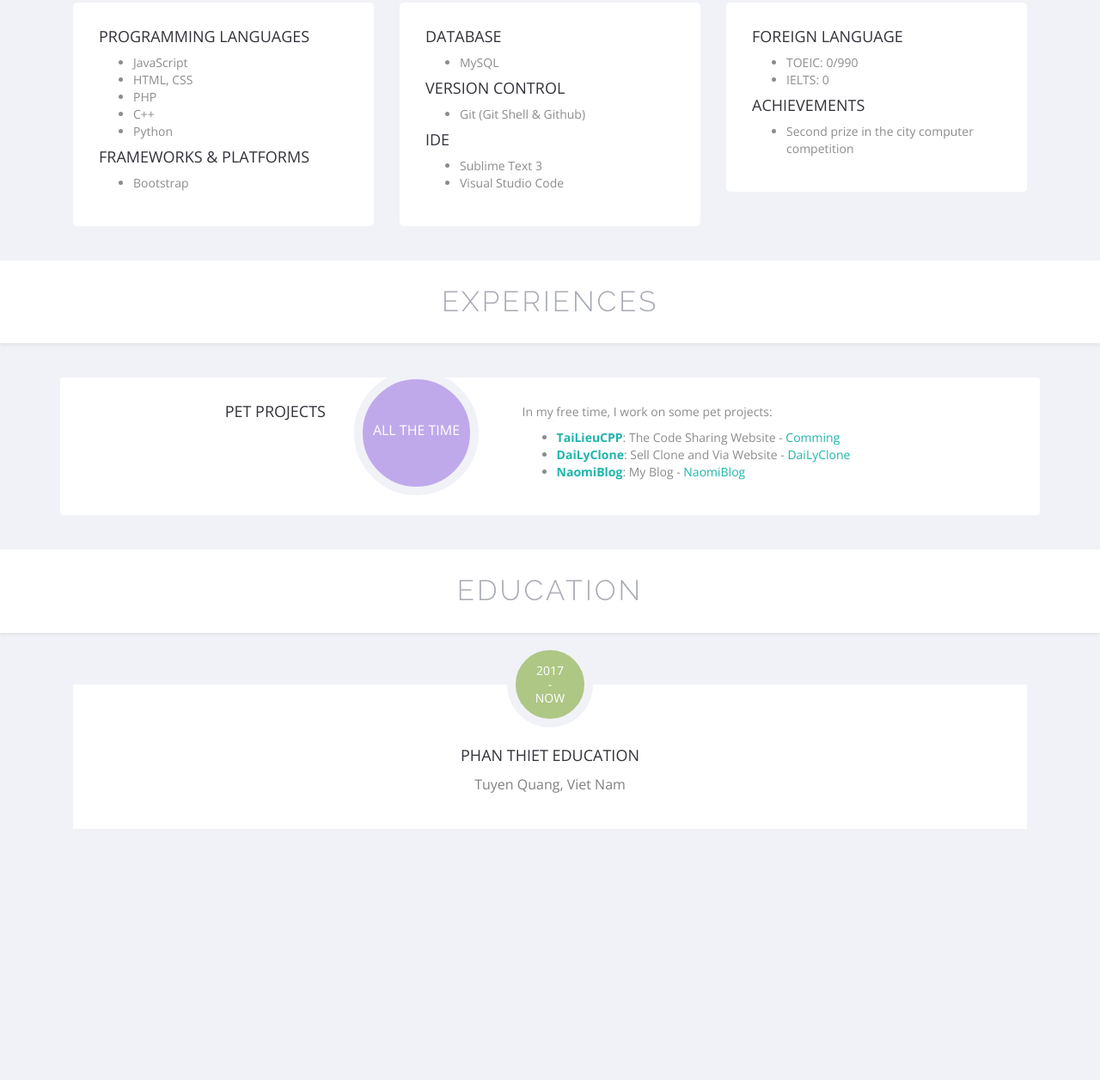
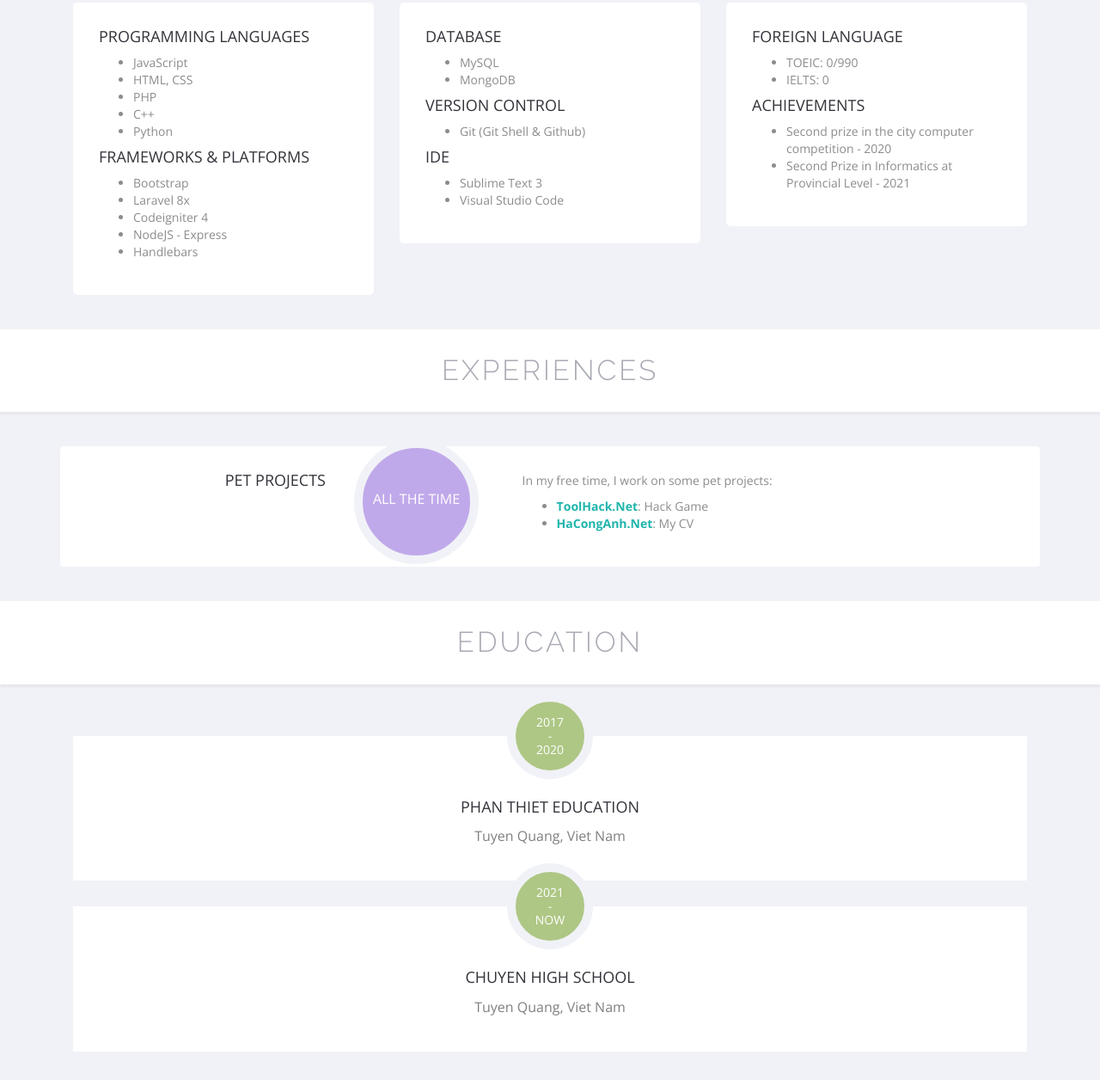
Before and after one commit to Conganhdz/Conganhdz.github.io, a plain HTML site: page index.html in a window 1280 px wide. Shown: the part 1364-2620 px from the top of the page at 86% size. Before the commit the page ends 2398 px from the top, so only its background shows below. Drawn offline with nearby package versions, Linux system fonts and the light colour scheme.

Commit message:
Update index.html

```diff
--- a/index.html
+++ b/index.html
@@ -54,9 +54,9 @@
                             <ul class="social-profiles">
                                 <li class="item"><a href="#" class="fa-linkedin"><span>LinkedIn</span></a></li>
                                 <li class="item"><a href="#" class="fa-stack-overflow"><span>Stack Overflow</span></a></li>
-                                <li class="item"><a href="//naomiblog.jp/" class="fa-wordpress"><span>Blog</span></a></li>
+                                <li class="item"><a href="//blog.haconganh.net/" class="fa-wordpress"><span>Blog</span></a></li>
                                 <li class="item"><a href="https://github.com/conganhdz" class="fa-github"><span>Github</span></a></li>
-                                <li class="item"><a href="https://www.facebook.com/naomi.kaix" class="fa-facebook"><span>Facebook</span></a></li>
+                                <li class="item"><a href="https://www.facebook.com/100046775112050" class="fa-facebook"><span>Facebook</span></a></li>
                             </ul>
                         </div>
                         <!-- /.social-link -->
@@ -132,6 +132,10 @@
                         <h2 class="box-title">Frameworks & platforms</h2>
                         <ul>
                             <li>Bootstrap</li>
+                            <li>Laravel 8x</li>
+                            <li>Codeigniter 4</li>
+                            <li>NodeJS - Express</li>
+                            <li>Handlebars</li>
                         </ul>
                     </div>
                 </div>
@@ -140,6 +144,7 @@
                         <h2 class="box-title">Database</h2>
                         <ul>
                             <li>MySQL</li>
+                            <li>MongoDB</li>
                         </ul>
                         <h2 class="box-title">Version Control</h2>
                         <ul>
@@ -161,8 +166,8 @@
                         </ul>
                         <h2 class="box-title">Achievements</h2>
                         <ul>
-                            <li>
-Second prize in the city computer competition</li>
+                            <li>Second prize in the city computer competition - 2020</li>
+                            <li>Second Prize in Informatics at Provincial Level - 2021</li>
                         </ul>
                     </div>
                 </div>
@@ -193,14 +198,11 @@ Second prize in the city computer competition</li>
                         <div class="comments" data-scroll-reveal="enter from the right after .5s">
                             <p>In my free time, I work on some pet projects: </p>
                             <ul>
-                                <li><a href="#" class="bold">TaiLieuCPP</a>: The Code Sharing Website</b>
-                                    - <a href="#">Comming</a>
+                                <li>
+                                    <a href="//ToolHack.Net" class="bold">ToolHack.Net</a>: Hack Game</b>
                                 </li>
-                                <li><a href="http://DaiLyClone.net/" class="bold">DaiLyClone</a>: Sell Clone and Via Website</b>
-                                    - <a href="http://DaiLyClone.net/" target="_blank">DaiLyClone</a>
-                                </li>
-                                <li><a href="http://NaomiBlog.jp/" class="bold">NaomiBlog</a>: My Blog</b>
-                                    - <a href="http://NaomiBlog.jp/" target="_blank">NaomiBlog</a>
+                                <li>
+                                    <a href="//Haconganh.Net" class="bold">HaCongAnh.Net</a>: My CV</b>
                                 </li>
                             </ul>
                         </div>
@@ -227,11 +229,29 @@ Second prize in the city computer competition</li>
                           <div class="edu-time light-green">
                               <p>2017
                                   <br /> -
+                                  <br /> 2020</p>
+                          </div>
+                          <!-- /.edu-time -->
+                          <div class="edu-title">
+                              <p class="edu-session">Phan Thiet Education</p>
+                              <p class="edu-inst">Tuyen Quang, Viet Nam</p>
+                          </div>
+                          <!-- /.edu-title -->
+                      </div>
+                    </div>
+                </div>
+                <!-- /.education-items -->
+                <div class="education-items">
+                    <div class="col-md-12" data-scroll-reveal="enter from the top after .5s">
+                      <div class="education-item">
+                          <div class="edu-time light-green">
+                              <p>2021
+                                  <br /> -
                                   <br /> Now</p>
                           </div>
                           <!-- /.edu-time -->
                           <div class="edu-title">
-                              <p class="edu-session">Phan Thiet Education</p>
+                              <p class="edu-session">Chuyen High School</p>
                               <p class="edu-inst">Tuyen Quang, Viet Nam</p>
                           </div>
                           <!-- /.edu-title -->
```
